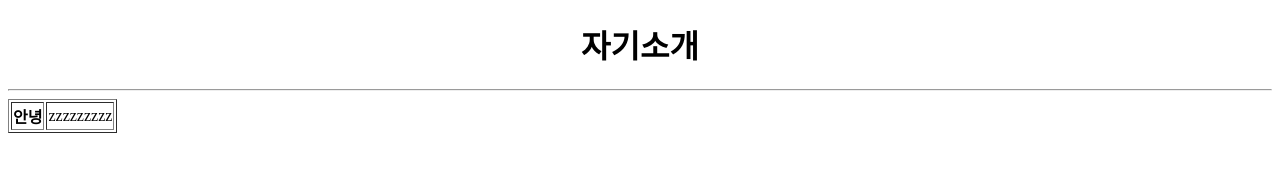
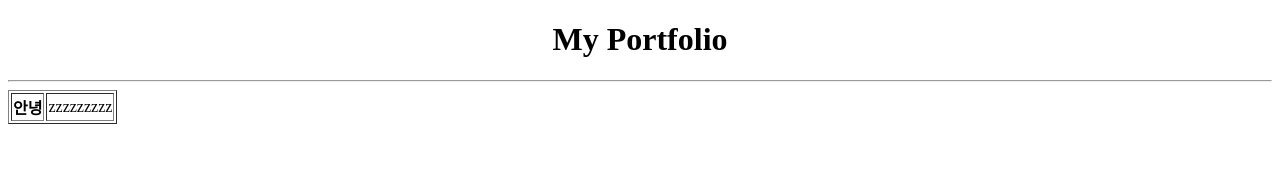
Before and after one commit to chomijeong/retest.github.io, a plain HTML site: page index.html in a window 1280 px wide. Drawn offline with Linux system fonts and the light colour scheme.

Commit message:
Update index.html

```diff
--- a/index.html
+++ b/index.html
@@ -1,7 +1,7 @@
 <!DOCTYPE html>
 <html>
 <head>
-    <title>갓허브테스트</title>
+    <title>Chomijeong, Blog</title>
 <style>
 .main{
  text-align: center;
@@ -14,7 +14,7 @@
 </head>
 <body>
     <div class="main">
-    <h1>자기소개</h1>
+    <h1>My Portfolio</h1>
     <hr>
     <table border="1">
         <tr>
```
